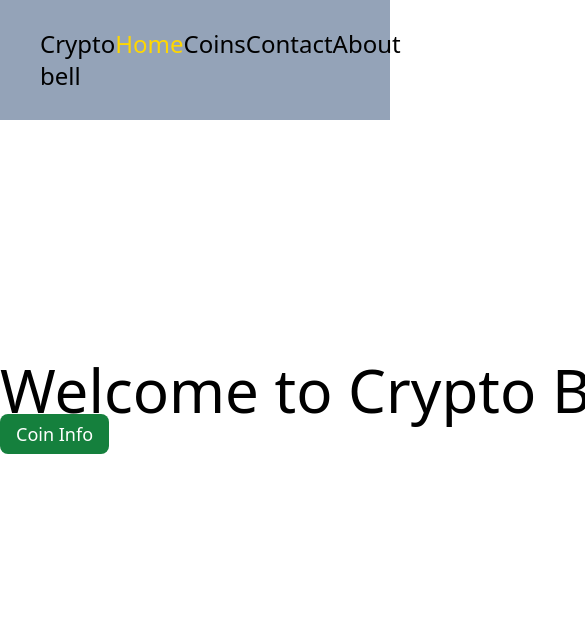
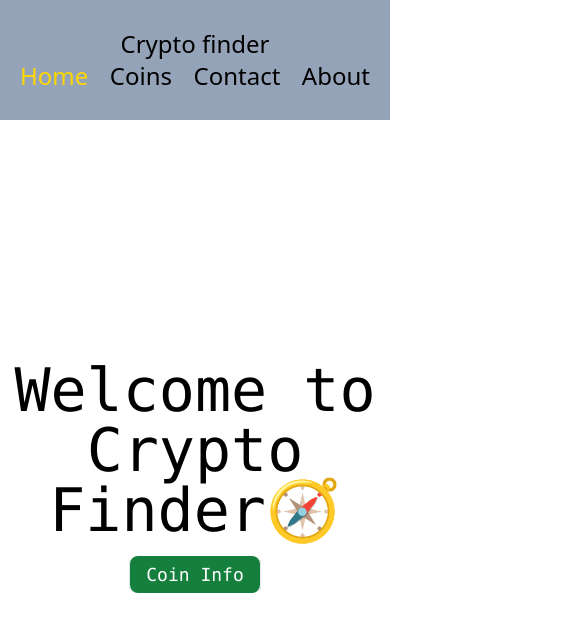
Before and after one commit to MIRJAKARIYA/crypto-bell, a React (Create React App) app: page / in a window 390 px wide. Shown: the top 632 px of the page, 585 px wide, since content can reach past the window. Built offline with nearby package versions, Linux system fonts and the light colour scheme.

Commit message:
coin data loaded

```diff
--- /dev/null
+++ b/src/components/Coin/Coin.js
@@ -0,0 +1,18 @@
+import React from 'react';
+
+const Coin = ({coin}) => {
+    const {id, image, symbol} = coin;
+    return (
+        <div>
+            <div>
+                <img src={image} alt="" />
+            </div>
+            <div>
+                <p>{id}</p>
+                <small>{symbol}</small>
+            </div>
+        </div>
+    );
+};
+
+export default Coin;
--- a/src/components/Coins/Coins.js
+++ b/src/components/Coins/Coins.js
@@ -1,9 +1,18 @@
-import React from 'react';
+import React, { useEffect, useState } from 'react';
+import Coin from '../Coin/Coin';
 
 const Coins = () => {
+    const [coins, setCoins] = useState([]);
+    useEffect( ()=>{
+        fetch('https://api.coingecko.com/api/v3/coins/markets?vs_currency=usd&order=market_cap_desc&per_page=50&page=1&sparkline=false')
+        .then(res => res.json())
+        .then(data => setCoins(data));
+    }, []);
     return (
         <div>
-            <h1>This is coins</h1>
+            {
+                coins.map(coin => <Coin coin={coin}></Coin>)
+            }
         </div>
     );
 };
--- a/src/components/Header/Header.js
+++ b/src/components/Header/Header.js
@@ -3,11 +3,11 @@ import CustomLink from '../CustomLink/CustomLink';
 
 const Header = () => {
     return (
-        <nav className='flex justify-between text-2xl py-7 bg-slate-400'>
-            <div className=''>
-                <p className='ml-10'>Crypto bell</p>
+        <nav className='flex align-middle text-2xl py-7 bg-slate-400 flex-col md:flex-row md:justify-between'>
+            <div className='md:ml-10 w-max mx-auto'>
+                <p>Crypto finder</p>
             </div>
-            <div className='flex w-[350px] justify-between mr-28'>
+            <div className='flex w-[350px] mx-auto  justify-between md:mr-28'>
                 <div>
                     <CustomLink to='/'>Home</CustomLink>
                 </div>
--- a/src/components/Home/Home.js
+++ b/src/components/Home/Home.js
@@ -4,9 +4,11 @@ import { Link } from 'react-router-dom';
 const Home = () => {
     return (
         <div>
-            <div className='w-max mt-60 mx-auto'>
-                <h1 className='text-6xl'>Welcome to Crypto Bell</h1>
-                <Link className='bg-green-700 py-2 px-4 rounded-lg text-white text-lg' to={'/coins'}>Coin Info</Link>
+            <div className='text-center mt-60 mx-auto font-mono'>
+                <h1 className='text-6xl'>Welcome to Crypto Finder🧭</h1>
+                <div className='border w-max mx-auto mt-5'>
+                    <Link className='bg-green-700 py-2 px-4 rounded-lg text-white text-lg hover:bg-green-900' to={'/coins'}>Coin Info</Link>
+                </div>
             </div>
         </div>
     );
```
